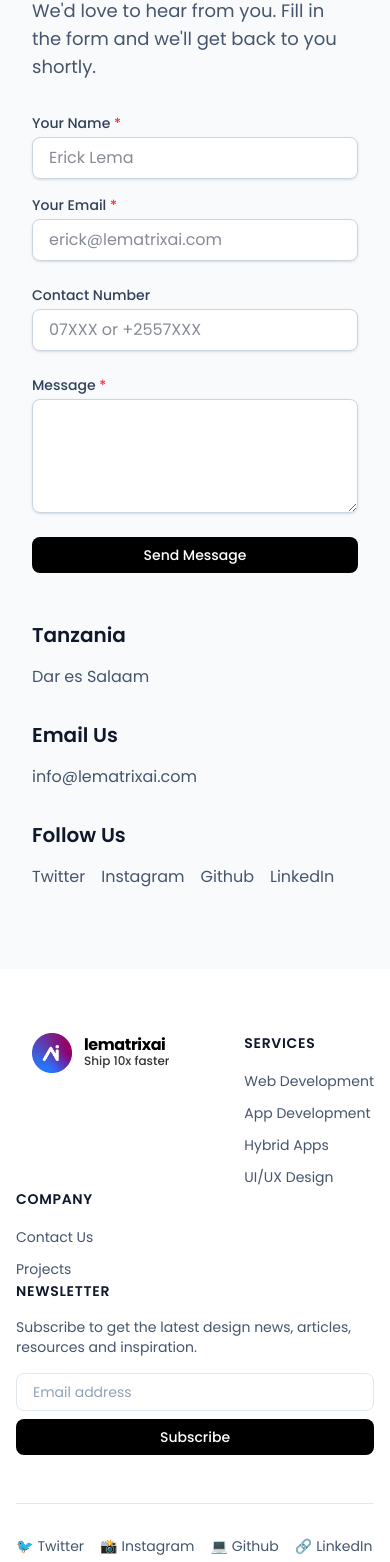
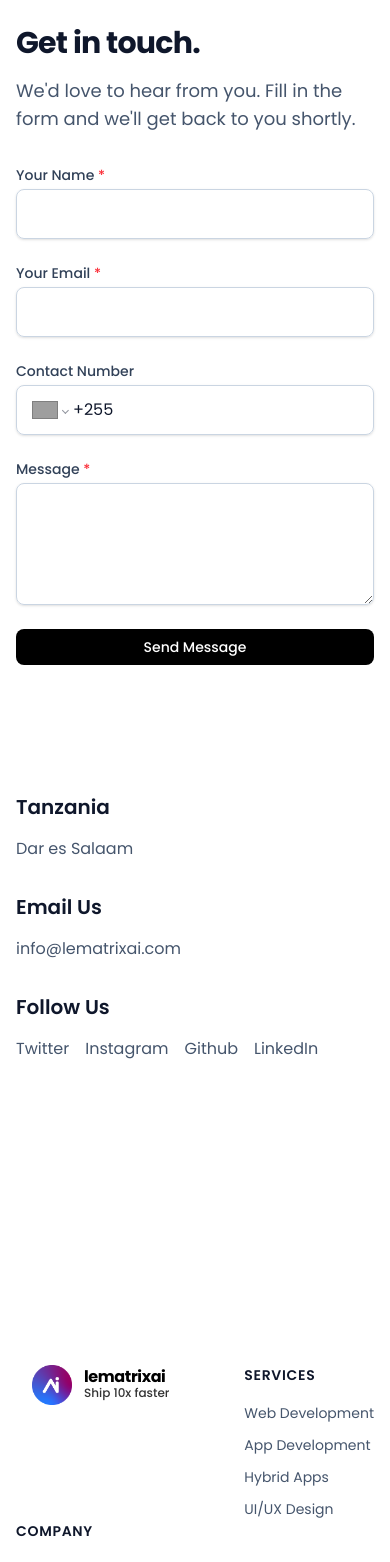
Before and after one commit to lematrixai/llematrixai, a Next.js app: page /contact in a window 390 px wide. Shown: the part 135-1697 px from the top of the page. Built offline with nearby package versions, Linux system fonts and the light colour scheme; grey boxes are pictures that could not be loaded.

Commit message:
fix phone input

```diff
--- a/app/globals.css
+++ b/app/globals.css
@@ -118,4 +118,8 @@
   body {
     @apply bg-background text-foreground;
   }
+  input[type="tel"].PhoneInputInput {
+    border: none !important;
+    outline: none !important;
+  }
 }
--- a/components/contact.tsx
+++ b/components/contact.tsx
@@ -2,10 +2,12 @@
 
 import { Button } from "./ui/button";
 import { motion } from "framer-motion";
+import PhoneInputWithCountry from 'react-phone-number-input';
+import 'react-phone-number-input/style.css';
 
 export default function Contact() {
   return (
-    <section id="contact" className="relative min-h-screen w-full overflow-hidden bg-slate-50 dark:bg-slate-900">
+    <section id="contact" className="relative min-h-screen max-2xl:py-20 w-full overflow-hidden ">
       {/* Background elements */}
       {/* <div className="absolute inset-0 -z-10 bg-gradient-to-b from-white to-blue-50/50 dark:from-slate-950 dark:to-blue-950/20" />
       <div className="absolute -right-20 top-0 h-[500px] w-[500px] rounded-full bg-blue-500/10 blur-3xl dark:bg-blue-500/20" />
@@ -19,7 +21,7 @@
             whileInView={{ opacity: 1, y: 0 }}
             transition={{ duration: 0.5 }}
             viewport={{ once: true }}
-            className="relative space-y-8 px-4 sm:px-0"
+            className="relative space-y-8"
           >
             <div className="space-y-4">
               <h2 className="font-poppins text-3xl font-bold tracking-tight text-slate-900 dark:text-slate-100 sm:text-4xl">
@@ -31,8 +33,7 @@
             </div>
 
             <form className="relative space-y-6">
-              <div className="grid grid-cols-1 gap-4 sm:grid-cols-2">
-                <div>
+            <div>
                   <label htmlFor="name" className="font-inter block text-sm font-medium text-slate-700 dark:text-slate-300">
                     Your Name <span className="text-red-500">*</span>
                   </label>
@@ -40,13 +41,11 @@
                     type="text"
                     id="name"
                     name="name"
-                    placeholder="Erick Lema"
                     required
-                    className="mt-1 block w-full rounded-md border border-slate-300 bg-white/95 px-4 py-2 text-slate-900 shadow-sm focus:border-blue-500 focus:outline-none focus:ring-1 focus:ring-blue-500 dark:border-slate-700 dark:bg-slate-800/95 dark:text-slate-100"
+                    className="mt-1 block w-full rounded-md border border-slate-300 bg-white/95 px-4 py-3 text-slate-900 shadow-sm focus:border-blue-500 focus:outline-none focus:ring-1 focus:ring-blue-500 dark:border-slate-700 dark:bg-slate-800/95 dark:text-slate-100"
                   />
                 </div>
-
-                <div>
+              <div>
                   <label htmlFor="email" className="font-inter block text-sm font-medium text-slate-700 dark:text-slate-300">
                     Your Email <span className="text-red-500">*</span>
                   </label>
@@ -54,23 +53,27 @@
                     type="email"
                     id="email"
                     name="email"
-                    placeholder="erick@lematrixai.com"
                     required
-                    className="mt-1 block w-full rounded-md border border-slate-300 bg-white/95 px-4 py-2 text-slate-900 shadow-sm focus:border-blue-500 focus:outline-none focus:ring-1 focus:ring-blue-500 dark:border-slate-700 dark:bg-slate-800/95 dark:text-slate-100"
+                    className="mt-1 block w-full rounded-md border border-slate-300 bg-white/95 px-4 py-3 text-slate-900 shadow-sm focus:border-blue-500 focus:outline-none focus:ring-1 focus:ring-blue-500 dark:border-slate-700 dark:bg-slate-800/95 dark:text-slate-100"
                   />
                 </div>
-              </div>
 
               <div>
                 <label htmlFor="phone" className="font-inter block text-sm font-medium text-slate-700 dark:text-slate-300">
                   Contact Number
                 </label>
-                <input
-                  type="number"
-                  placeholder="07XXX or +2557XXX"
+                <PhoneInputWithCountry
+                  defaultCountry="TZ"
+                  value={''}
+                  onChange={() => {}}
                   id="phone"
                   name="phone"
-                  className="mt-1 block w-full rounded-md border border-slate-300 bg-white/95 px-4 py-2 text-slate-900 shadow-sm focus:border-blue-500 focus:outline-none focus:ring-1 focus:ring-blue-500 dark:border-slate-700 dark:bg-slate-800/95 dark:text-slate-100"
+                  className="mt-1 block w-full rounded-md border border-slate-300 bg-white/95 px-4 py-3 text-slate-900 shadow-sm focus:border-blue-500 focus:outline-none focus:ring-1 focus:ring-blue-500 dark:border-slate-700 dark:bg-slate-800/95 dark:text-slate-100"
+                  international
+                  withCountryCallingCode
+                  countrySelectProps={{
+                    className: "font-inter text-slate-600 dark:text-slate-400"
+                  }}
                 />
               </div>
 
@@ -83,7 +86,7 @@
                   name="message"
                   required
                   rows={4}
-                  className="mt-1 block w-full rounded-md border border-slate-300 bg-white/95 px-4 py-2 text-slate-900 shadow-sm focus:border-blue-500 focus:outline-none focus:ring-1 focus:ring-blue-500 dark:border-slate-700 dark:bg-slate-800/95 dark:text-slate-100"
+                  className="mt-1 block w-full rounded-md border border-slate-300 bg-white/95 px-4 py-3 text-slate-900 shadow-sm focus:border-blue-500 focus:outline-none focus:ring-1 focus:ring-blue-500 dark:border-slate-700 dark:bg-slate-800/95 dark:text-slate-100"
                 />
               </div>
 
@@ -102,7 +105,7 @@
             whileInView={{ opacity: 1, y: 0 }}
             transition={{ duration: 0.5, delay: 0.2 }}
             viewport={{ once: true }}
-            className="relative space-y-8 px-4 sm:px-0"
+            className="relative space-y-8 max-2xl:py-20 "
           >
             <div className="space-y-4">
               <h3 className="font-poppins text-xl font-semibold text-slate-900 dark:text-slate-100">
--- a/components/footer.tsx
+++ b/components/footer.tsx
@@ -3,6 +3,7 @@
 import { Button } from "./ui/button";
 import { NavbarLogo } from "./ui/resizable-navbar";
 import { Link } from "react-scroll"
+import { Twitter, Instagram, Github, Linkedin } from "lucide-react";
 
 const footerLinks = {
   services: [
@@ -16,10 +17,10 @@
     { name: "Projects", href: "projects" },
   ],
   connect: [
-    { name: "Twitter", href: "https://x.com/lematrixai", icon: "🐦" },
-    { name: "Instagram", href: "https://www.instagram.com/lematrixai", icon: "📸" },
-    { name: "Github", href: "https://github.com/lematrixai", icon: "💻" },
-    { name: "LinkedIn", href: "https://www.linkedin.com/company/lematrixai", icon: "🔗" },
+    { name: "Twitter", href: "https://x.com/lematrixai", icon: <Twitter /> },
+    { name: "Instagram", href: "https://www.instagram.com/lematrixai", icon: <Instagram /> },
+    { name: "Github", href: "https://github.com/lematrixai", icon: <Github /> },
+    { name: "LinkedIn", href: "https://www.linkedin.com/company/lematrixai", icon: <Linkedin /> },
   ],
 };
 
@@ -116,10 +117,9 @@
               <a
                 key={link.name}
                 href={link.href}
-                className="font-inter text-sm text-slate-600 hover:text-slate-900 dark:text-slate-400 dark:hover:text-slate-100"
+                className="font-inter flex text-sm text-slate-600 hover:text-slate-900 dark:text-slate-400 dark:hover:text-slate-100"
               >
                 <span className="mr-1">{link.icon}</span>
-                {link.name}
               </a>
             ))}
           </div>
--- a/package.json
+++ b/package.json
@@ -19,6 +19,7 @@
     "next-themes": "^0.4.6",
     "react": "^19.0.0",
     "react-dom": "^19.0.0",
+    "react-phone-number-input": "^3.4.12",
     "react-scroll": "^1.9.3",
     "tailwind-merge": "^3.2.0",
     "tw-animate-css": "^1.2.7"
```
Also changed, not shown: 1 other file (tests, documents, lock files or other folders).
